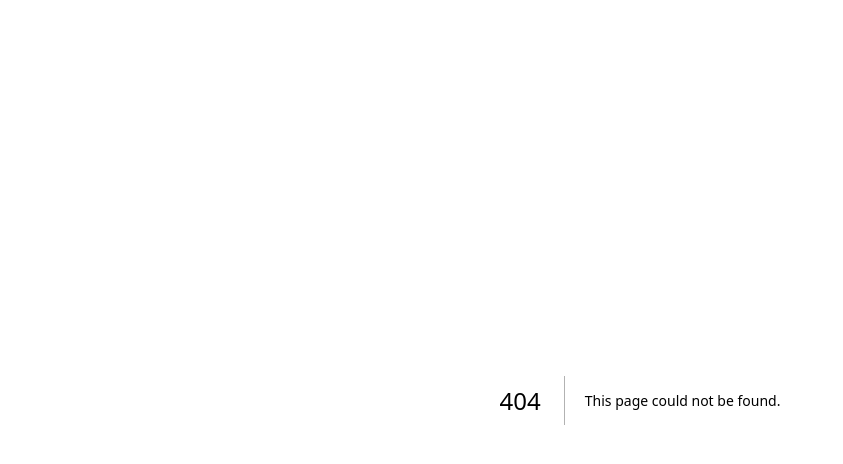
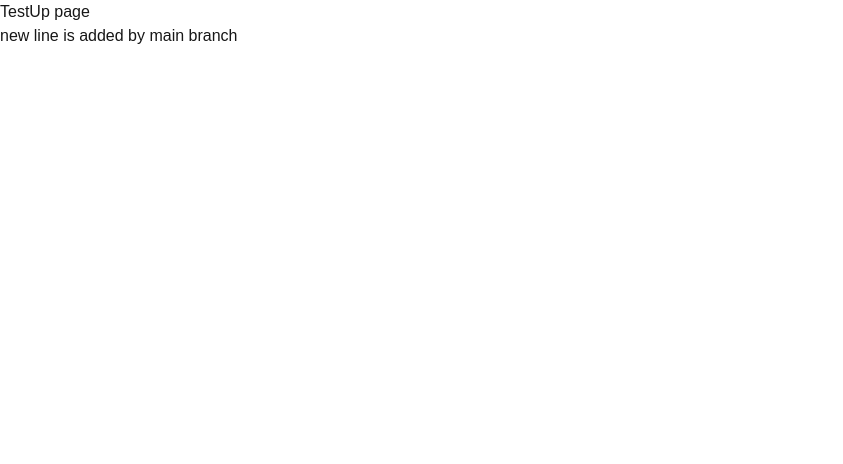
Before and after one commit to anshucodebook15/nextjs_play, a Next.js app: page /testup in a window 1280 px wide. Before the commit this address had no page. Shown: the top 464 px of the page, without its empty margins (0-843 px from the left). Built offline with nearby package versions, Linux system fonts and the light colour scheme.

Commit message:
Added By developer B

```diff
--- /dev/null
+++ b/src/app/testup/page.tsx
@@ -0,0 +1,8 @@
+export default function page() {
+  return (
+    <div>
+      TestUp page
+      <h1>new line is added by main branch</h1>
+    </div>
+  );
+}
```
